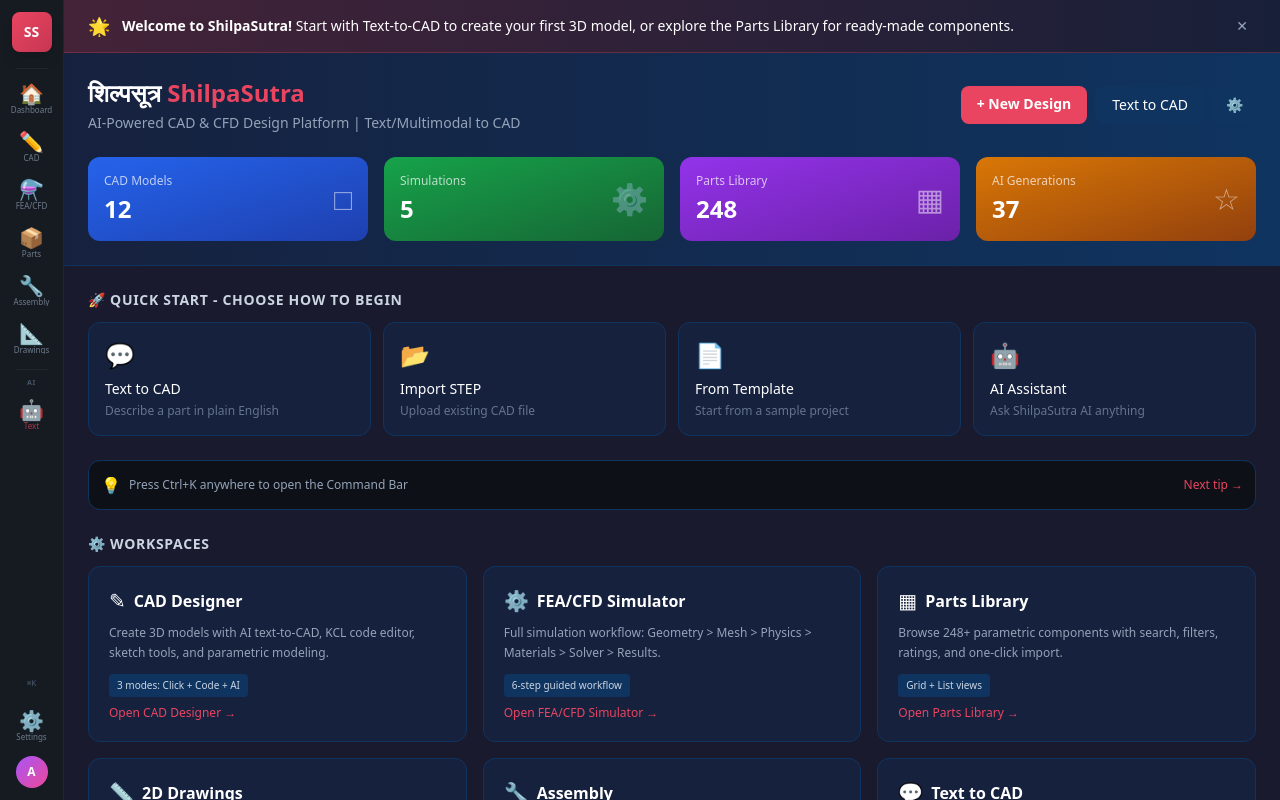
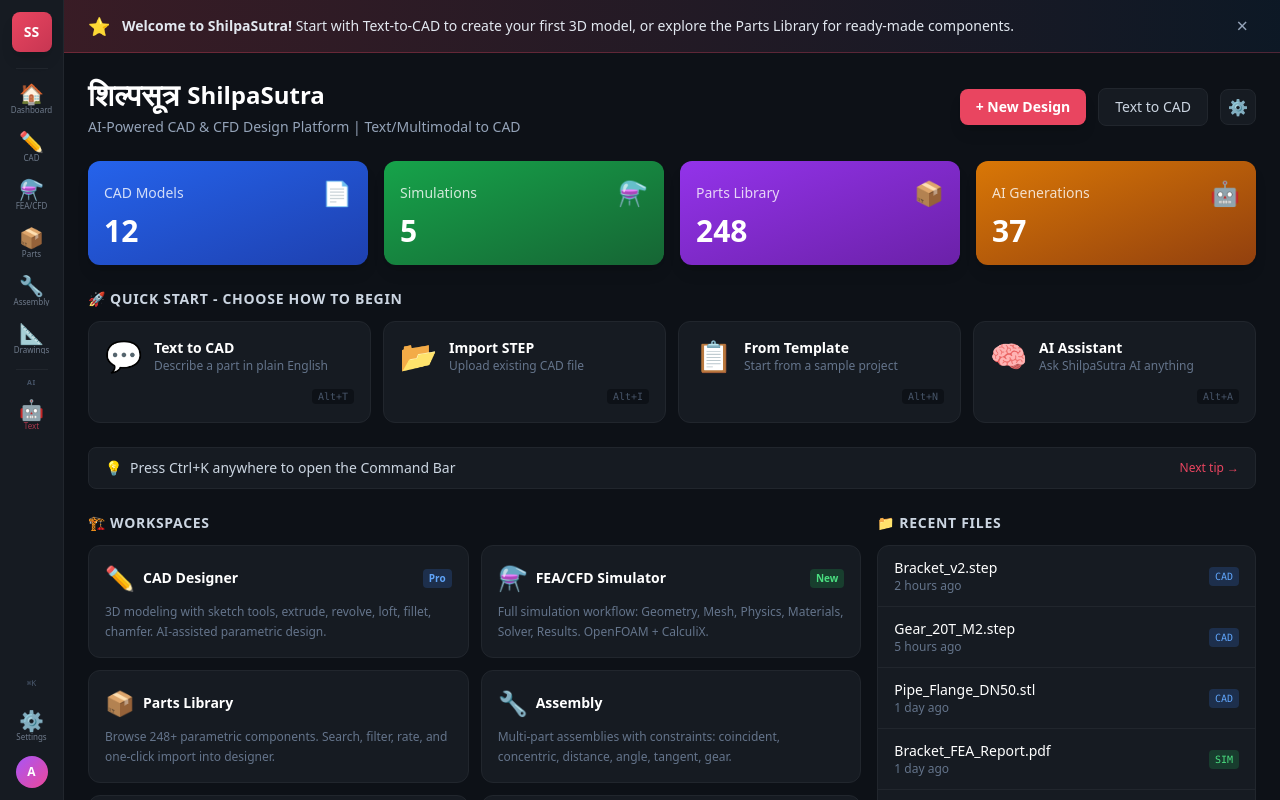
Before and after one commit to ganeshgowri-ASA/ShilpaSutra, a Next.js app: page / in a window 1280 px wide. Built offline with nearby package versions, Linux system fonts and the light colour scheme.

Commit message:
UI overhaul: Redesigned dashboard with modern CAD launchpad, recent files, workspaces

```diff
--- a/src/app/page.tsx
+++ b/src/app/page.tsx
@@ -3,154 +3,165 @@
 import { useState } from "react";
 
 const stats = [
-  { label: "CAD Models", value: "12", icon: "□", color: "from-blue-600 to-blue-800" },
-  { label: "Simulations", value: "5", icon: "⚙", color: "from-green-600 to-green-800" },
-  { label: "Parts Library", value: "248", icon: "▦", color: "from-purple-600 to-purple-800" },
-  { label: "AI Generations", value: "37", icon: "☆", color: "from-amber-600 to-amber-800" },
+  { label: "CAD Models", value: "12", icon: "📄", color: "from-blue-600 to-blue-800" },
+  { label: "Simulations", value: "5", icon: "⚗️", color: "from-green-600 to-green-800" },
+  { label: "Parts Library", value: "248", icon: "📦", color: "from-purple-600 to-purple-800" },
+  { label: "AI Generations", value: "37", icon: "🤖", color: "from-amber-600 to-amber-800" },
 ];
 
-const features = [
-  { title: "CAD Designer", desc: "Create 3D models with AI text-to-CAD, KCL code editor, sketch tools, and parametric modeling.", href: "/designer", icon: "✎", tag: "3 modes: Click + Code + AI" },
-  { title: "FEA/CFD Simulator", desc: "Full simulation workflow: Geometry > Mesh > Physics > Materials > Solver > Results.", href: "/simulator", icon: "⚙", tag: "6-step guided workflow" },
-  { title: "Parts Library", desc: "Browse 248+ parametric components with search, filters, ratings, and one-click import.", href: "/library", icon: "▦", tag: "Grid + List views" },
-  { title: "2D Drawings", desc: "Generate engineering drawings with dimensions, GD&T symbols, title blocks, and annotations.", href: "/drawings", icon: "📏", tag: "ISO 128 / ASME Y14.5" },
-  { title: "Assembly", desc: "Build multi-part assemblies with constraints: coincident, concentric, distance, angle.", href: "/assembly", icon: "🔧", tag: "10 constraint types" },
-  { title: "Text to CAD", desc: "Describe any part in plain English and get a 3D model. Supports STEP, STL, OBJ export.", href: "/text-to-cad", icon: "💬", tag: "AI-powered generation" },
+const quickActions = [
+  { title: "Text to CAD", desc: "Describe a part in plain English", href: "/text-to-cad", icon: "💬", hotkey: "T" },
+  { title: "Import STEP", desc: "Upload existing CAD file", href: "/designer", icon: "📂", hotkey: "I" },
+  { title: "From Template", desc: "Start from a sample project", href: "/library", icon: "📋", hotkey: "N" },
+  { title: "AI Assistant", desc: "Ask ShilpaSutra AI anything", href: "/text-to-cad", icon: "🧠", hotkey: "A" },
 ];
 
-const recentProjects = [
-  { name: "Bracket Assembly v2", type: "CAD", updated: "2 hours ago", status: "Active" },
-  { name: "Pipe Flow CFD", type: "CFD", updated: "5 hours ago", status: "Completed" },
-  { name: "Gear Train 20T-40T", type: "CAD", updated: "1 day ago", status: "Active" },
-  { name: "Heat Sink Thermal", type: "FEA", updated: "2 days ago", status: "Completed" },
-  { name: "Enclosure Modal", type: "FEA", updated: "3 days ago", status: "Draft" },
+const workspaces = [
+  { title: "CAD Designer", desc: "3D modeling with sketch tools, extrude, revolve, loft, fillet, chamfer. AI-assisted parametric design.", href: "/designer", icon: "✏️", badge: "Pro" },
+  { title: "FEA/CFD Simulator", desc: "Full simulation workflow: Geometry, Mesh, Physics, Materials, Solver, Results. OpenFOAM + CalculiX.", href: "/simulator", icon: "⚗️", badge: "New" },
+  { title: "Parts Library", desc: "Browse 248+ parametric components. Search, filter, rate, and one-click import into designer.", href: "/library", icon: "📦", badge: "" },
+  { title: "Assembly", desc: "Multi-part assemblies with constraints: coincident, concentric, distance, angle, tangent, gear.", href: "/assembly", icon: "🔧", badge: "" },
+  { title: "2D Drawings", desc: "Engineering drawings with dimensions, GD&T symbols, title blocks, and annotations. ISO/ASME.", href: "/drawings", icon: "📐", badge: "" },
+  { title: "Text to CAD", desc: "Describe any part and get a 3D model. Supports STEP, STL, OBJ export. AI-powered generation.", href: "/text-to-cad", icon: "🤖", badge: "AI" },
 ];
 
-const quickStart = [
-  { label: "Text to CAD", desc: "Describe a part in plain English", icon: "💬", href: "/text-to-cad" },
-  { label: "Import STEP", desc: "Upload existing CAD file", icon: "📂", href: "/designer" },
-  { label: "From Template", desc: "Start from a sample project", icon: "📄", href: "/library" },
-  { label: "AI Assistant", desc: "Ask ShilpaSutra AI anything", icon: "🤖", href: "/designer" },
+const recentFiles = [
+  { name: "Bracket_v2.step", type: "CAD", modified: "2 hours ago", status: "saved" },
+  { name: "Gear_20T_M2.step", type: "CAD", modified: "5 hours ago", status: "saved" },
+  { name: "Pipe_Flange_DN50.stl", type: "CAD", modified: "1 day ago", status: "exported" },
+  { name: "Bracket_FEA_Report.pdf", type: "SIM", modified: "1 day ago", status: "complete" },
+  { name: "Motor_Mount_Assembly.asm", type: "ASM", modified: "2 days ago", status: "saved" },
 ];
 
 const tips = [
   "Press Ctrl+K anywhere to open the Command Bar",
-  "Use Text-to-CAD to generate models from descriptions",
-  "Click any part in the Library to import it into Designer",
-  "The KCL code editor supports auto-complete and AI suggestions",
-  "Export your designs as STEP, STL, OBJ, or IGES formats",
+  "Use Text-to-CAD to generate parts from natural language descriptions",
+  "Import STEP files directly into the Designer for editing",
+  "Run FEA simulations on any CAD model with one click",
+  "Export drawings as PDF with GD&T annotations",
 ];
 
-export default function Dashboard() {
+export default function DashboardPage() {
+  const [tipIndex, setTipIndex] = useState(0);
   const [showOnboarding, setShowOnboarding] = useState(true);
-  const [tipIdx, setTipIdx] = useState(0);
 
   return (
-    <div className="min-h-screen bg-[#1a1a2e] text-white">
+    <div className="flex-1 overflow-y-auto bg-[#0d1117]">
+      {/* Onboarding Banner */}
       {showOnboarding && (
         <div className="bg-gradient-to-r from-[#e94560]/20 to-[#0f3460]/20 border-b border-[#e94560]/30 px-6 py-3 flex items-center justify-between">
           <div className="flex items-center gap-3">
-            <span className="text-lg">🌟</span>
-            <span className="text-sm"><strong>Welcome to ShilpaSutra!</strong> Start with Text-to-CAD to create your first 3D model, or explore the Parts Library for ready-made components.</span>
+            <span className="text-lg">⭐</span>
+            <span className="text-sm text-slate-200"><strong>Welcome to ShilpaSutra!</strong> Start with Text-to-CAD to create your first 3D model, or explore the Parts Library for ready-made components.</span>
           </div>
-          <button onClick={() => setShowOnboarding(false)} className="text-slate-400 hover:text-white text-sm px-2">✕</button>
+          <button onClick={() => setShowOnboarding(false)} className="text-slate-400 hover:text-white text-xl leading-none px-2">&times;</button>
         </div>
       )}
 
-      <div className="bg-gradient-to-r from-[#16213e] to-[#0f3460] border-b border-[#0f3460] px-6 py-6">
+      <div className="max-w-[1400px] mx-auto px-6 py-6 space-y-6">
+        {/* Header */}
         <div className="flex items-center justify-between">
           <div>
-            <h1 className="text-2xl font-bold">शिल्पसूत्र <span className="text-[#e94560]">ShilpaSutra</span></h1>
-            <p className="text-slate-400 text-sm mt-1">AI-Powered CAD &amp; CFD Design Platform | Text/Multimodal to CAD</p>
+            <h1 className="text-2xl font-bold flex items-center gap-2">
+              <span className="text-3xl">शिल्पसूत्र</span> ShilpaSutra
+            </h1>
+            <p className="text-slate-400 text-sm mt-1">AI-Powered CAD & CFD Design Platform | Text/Multimodal to CAD</p>
           </div>
-          <div className="flex gap-2">
-            <Link href="/designer" className="bg-[#e94560] hover:bg-[#d63750] px-4 py-2 rounded-lg text-sm font-bold">+ New Design</Link>
-            <Link href="/text-to-cad" className="bg-[#0f3460] hover:bg-[#1a4a80] px-4 py-2 rounded-lg text-sm border border-[#0f3460]">Text to CAD</Link>
-            <Link href="/settings" className="bg-[#0f3460] hover:bg-[#1a4a80] px-3 py-2 rounded-lg text-sm border border-[#0f3460]">⚙</Link>
+          <div className="flex items-center gap-3">
+            <Link href="/text-to-cad" className="bg-[#e94560] hover:bg-[#d63750] text-white px-4 py-2 rounded-lg text-sm font-semibold flex items-center gap-2 transition-colors shadow-lg">+ New Design</Link>
+            <Link href="/text-to-cad" className="bg-[#161b22] border border-[#21262d] hover:border-[#e94560] text-slate-300 hover:text-white px-4 py-2 rounded-lg text-sm transition-colors">Text to CAD</Link>
+            <Link href="/settings" className="w-9 h-9 rounded-lg bg-[#161b22] border border-[#21262d] flex items-center justify-center text-slate-400 hover:text-white hover:border-[#30363d] transition-colors">⚙️</Link>
           </div>
         </div>
-        <div className="grid grid-cols-4 gap-4 mt-6">
-          {stats.map(s => (
-            <div key={s.label} className={`bg-gradient-to-br ${s.color} rounded-xl p-4`}>
+
+        {/* Stats Cards */}
+        <div className="grid grid-cols-4 gap-4">
+          {stats.map((s) => (
+            <div key={s.label} className={`bg-gradient-to-br ${s.color} rounded-xl p-4 shadow-lg`}>
               <div className="flex items-center justify-between">
-                <div><div className="text-xs text-white/70">{s.label}</div><div className="text-2xl font-bold mt-1">{s.value}</div></div>
-                <div className="text-3xl opacity-50">{s.icon}</div>
+                <span className="text-sm font-medium text-white/80">{s.label}</span>
+                <span className="text-2xl">{s.icon}</span>
               </div>
+              <div className="text-3xl font-bold mt-1">{s.value}</div>
             </div>
           ))}
         </div>
-      </div>
 
-      <div className="px-6 py-6 space-y-6">
+        {/* Quick Start */}
         <div>
-          <h2 className="text-sm font-bold text-slate-300 uppercase tracking-wider mb-3">🚀 Quick Start - Choose how to begin</h2>
+          <h2 className="text-sm font-bold text-slate-300 uppercase tracking-wider flex items-center gap-2 mb-3">🚀 Quick Start - Choose How to Begin</h2>
           <div className="grid grid-cols-4 gap-3">
-            {quickStart.map(q => (
-              <Link key={q.label} href={q.href} className="bg-[#16213e] border border-[#0f3460] hover:border-[#e94560] rounded-xl p-4 transition-all hover:scale-[1.02] group">
-                <div className="text-2xl mb-2">{q.icon}</div>
-                <div className="text-sm font-medium group-hover:text-[#e94560]">{q.label}</div>
-                <div className="text-xs text-slate-500 mt-1">{q.desc}</div>
+            {quickActions.map((a) => (
+              <Link key={a.title} href={a.href} className="bg-[#161b22] border border-[#21262d] rounded-xl p-4 hover:border-[#e94560] hover:bg-[#161b22]/80 transition-all group">
+                <div className="flex items-center gap-3">
+                  <span className="text-3xl">{a.icon}</span>
+                  <div>
+                    <div className="font-semibold text-sm text-white group-hover:text-[#e94560] transition-colors">{a.title}</div>
+                    <div className="text-xs text-slate-500">{a.desc}</div>
+                  </div>
+                </div>
+                <div className="mt-2 text-right">
+                  <span className="text-[10px] text-slate-600 bg-[#0d1117] px-1.5 py-0.5 rounded font-mono">Alt+{a.hotkey}</span>
+                </div>
               </Link>
             ))}
           </div>
         </div>
 
-        <div className="bg-[#0d1117] border border-[#0f3460] rounded-xl p-3 flex items-center justify-between">
+        {/* Tip Bar */}
+        <div className="bg-[#161b22] border border-[#21262d] rounded-lg px-4 py-2.5 flex items-center justify-between">
           <div className="flex items-center gap-2">
-            <span className="text-yellow-400">💡</span>
-            <span className="text-xs text-slate-400">{tips[tipIdx]}</span>
+            <span className="text-sm">💡</span>
+            <span className="text-sm text-slate-300">{tips[tipIndex]}</span>
           </div>
-          <button onClick={() => setTipIdx((tipIdx + 1) % tips.length)} className="text-xs text-[#e94560] hover:underline">Next tip →</button>
+          <button onClick={() => setTipIndex((tipIndex + 1) % tips.length)} className="text-xs text-[#e94560] hover:text-white transition-colors">Next tip &rarr;</button>
         </div>
 
-        <div>
-          <h2 className="text-sm font-bold text-slate-300 uppercase tracking-wider mb-3">⚙ Workspaces</h2>
-          <div className="grid grid-cols-3 gap-4">
-            {features.map(f => (
-              <Link key={f.title} href={f.href} className="bg-[#16213e] border border-[#0f3460] hover:border-[#e94560] rounded-xl p-5 transition-all hover:scale-[1.01] group">
-                <div className="flex items-center gap-2 mb-2">
-                  <span className="text-xl">{f.icon}</span>
-                  <h3 className="font-bold group-hover:text-[#e94560]">{f.title}</h3>
+        {/* Two columns: Workspaces + Recent Files */}
+        <div className="grid grid-cols-3 gap-4">
+          {/* Workspaces */}
+          <div className="col-span-2">
+            <h2 className="text-sm font-bold text-slate-300 uppercase tracking-wider flex items-center gap-2 mb-3">🏗️ Workspaces</h2>
+            <div className="grid grid-cols-2 gap-3">
+              {workspaces.map((w) => (
+                <Link key={w.title} href={w.href} className="bg-[#161b22] border border-[#21262d] rounded-xl p-4 hover:border-[#30363d] hover:shadow-lg transition-all group">
+                  <div className="flex items-center justify-between mb-2">
+                    <div className="flex items-center gap-2">
+                      <span className="text-2xl">{w.icon}</span>
+                      <h3 className="font-bold text-sm text-white group-hover:text-[#e94560] transition-colors">{w.title}</h3>
+                    </div>
+                    {w.badge && (
+                      <span className={`text-[10px] font-bold px-1.5 py-0.5 rounded ${w.badge === "AI" ? "bg-[#e94560]/20 text-[#e94560]" : w.badge === "New" ? "bg-green-500/20 text-green-400" : "bg-blue-500/20 text-blue-400"}`}>{w.badge}</span>
+                    )}
+                  </div>
+                  <p className="text-xs text-slate-500 leading-relaxed">{w.desc}</p>
+                </Link>
+              ))}
+            </div>
+          </div>
+
+          {/* Recent Files */}
+          <div>
+            <h2 className="text-sm font-bold text-slate-300 uppercase tracking-wider flex items-center gap-2 mb-3">📁 Recent Files</h2>
+            <div className="bg-[#161b22] border border-[#21262d] rounded-xl divide-y divide-[#21262d]">
+              {recentFiles.map((f) => (
+                <div key={f.name} className="px-4 py-3 flex items-center justify-between hover:bg-[#21262d]/50 cursor-pointer transition-colors">
+                  <div>
+                    <div className="text-sm font-medium text-white">{f.name}</div>
+                    <div className="text-xs text-slate-500">{f.modified}</div>
+                  </div>
+                  <div className="flex items-center gap-2">
+                    <span className={`text-[10px] font-mono px-1.5 py-0.5 rounded ${f.type === "CAD" ? "bg-blue-500/20 text-blue-400" : f.type === "SIM" ? "bg-green-500/20 text-green-400" : "bg-purple-500/20 text-purple-400"}`}>{f.type}</span>
+                  </div>
                 </div>
-                <p className="text-xs text-slate-400 leading-relaxed">{f.desc}</p>
-                <div className="mt-3 text-[10px] bg-[#0f3460] inline-block px-2 py-1 rounded text-slate-300">{f.tag}</div>
-                <div className="mt-2 text-xs text-[#e94560] group-hover:underline">Open {f.title} →</div>
-              </Link>
-            ))}
+              ))}
+            </div>
           </div>
         </div>
 
-        <div>
-          <h2 className="text-sm font-bold text-slate-300 uppercase tracking-wider mb-3">📁 Recent Projects</h2>
-          <div className="bg-[#16213e] border border-[#0f3460] rounded-xl overflow-hidden">
-            <div className="grid grid-cols-5 gap-4 px-4 py-2 text-[10px] text-slate-500 uppercase tracking-wider border-b border-[#0f3460]">
-              <span>Name</span><span>Type</span><span>Updated</span><span>Status</span><span>Actions</span>
-            </div>
-            {recentProjects.map(p => (
-              <div key={p.name} className="grid grid-cols-5 gap-4 px-4 py-3 text-xs hover:bg-[#0f3460]/30 border-b border-[#0f3460]/50">
-                <span className="font-medium">{p.name}</span>
-                <span className={`${p.type==="CAD" ? "text-blue-400" : p.type==="CFD" ? "text-green-400" : "text-purple-400"}`}>{p.type}</span>
-                <span className="text-slate-500">{p.updated}</span>
-                <span className={`${p.status==="Active" ? "text-green-400" : p.status==="Completed" ? "text-blue-400" : "text-slate-500"}`}>{p.status}</span>
-                <div className="flex gap-2">
-                  <button className="text-[#e94560] hover:underline">Open</button>
-                  <button className="text-slate-500 hover:text-white">Clone</button>
-                </div>
-              </div>
-            ))}
-          </div>
-        </div>
-
-        <div className="bg-[#0d1117] border border-[#0f3460] rounded-xl p-4 text-xs text-slate-500">
-          <div className="flex items-center justify-between">
-            <div>
-              <span className="text-white font-bold">ShilpaSutra v1.0</span> | Zoo-inspired AI-native CAD | Text-to-CAD + KCL Code + Point &amp; Click
-            </div>
-            <div className="flex gap-4">
-              <span>Engine: B-rep + OpenFOAM + CalculiX</span>
-              <span>Stack: Next.js + Three.js + R3F</span>
-            </div>
-          </div>
+        {/* Footer */}
+        <div className="text-center text-xs text-slate-600 py-4 border-t border-[#21262d]">
+          ShilpaSutra v1.0 | AI Engine: Zookeeper v1 | Geometry Kernel: B-rep | Simulation: OpenFOAM + CalculiX
         </div>
       </div>
     </div>
```
